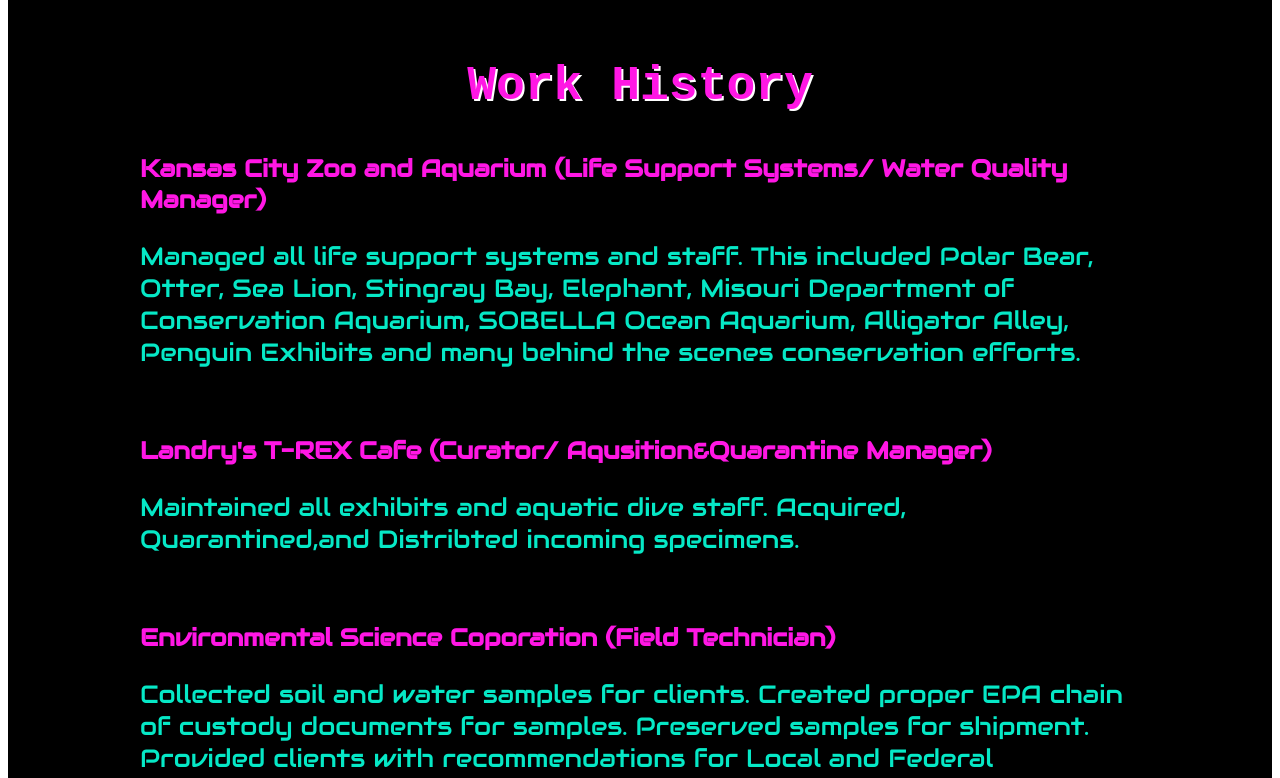
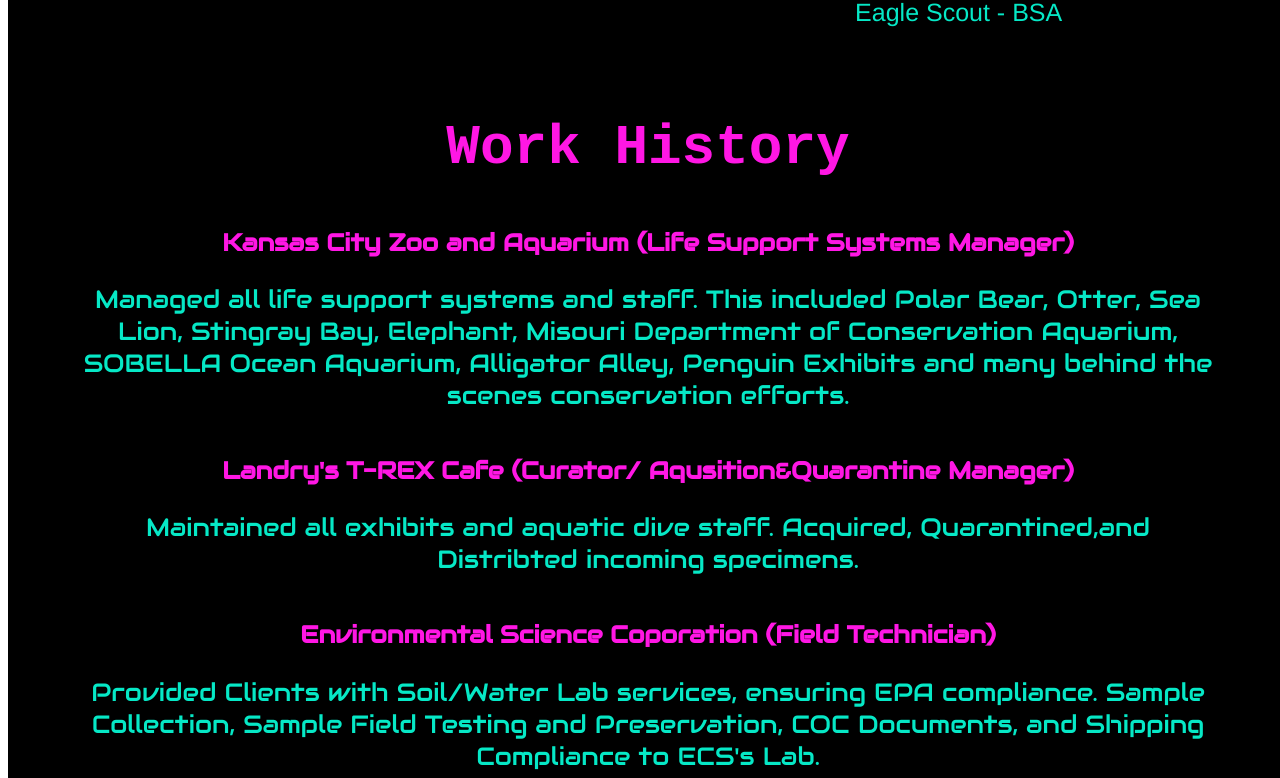
Before and after one commit to RStuckey1/RichardStuckey, a React (Vite) app: page /Resume in a window 1280 px wide. Shown: the part 1681-2459 px from the top of the page. Built offline with nearby package versions, Linux system fonts and the light colour scheme.

Commit message:
layout change for popover

```diff
--- a/src/App.jsx
+++ b/src/App.jsx
@@ -1,11 +1,11 @@
 import { Outlet } from 'react-router-dom'
 import Footer from './Footer'
-import { Navbar } from './components/Navbar'
+import Navbar from './components/Navbar'
 
 
 function App() {
   return (
-    <>
+
 
 
   <div className="portfolio-app">
@@ -19,7 +19,7 @@
       <Footer />
     </div>
   </div>
-  </>
+
   );
 }
 
--- a/src/Footer.jsx
+++ b/src/Footer.jsx
@@ -4,6 +4,7 @@
 import linkedin from './assets/linkedin.png';
 import github from './assets/githubCat.png';
 import { Box } from '@mui/material';
+
 
 function Footer() {
 
@@ -14,7 +15,7 @@
             display: 'flex',
             padding: '80px',
             margin: '10px',
-            justifyContent: 'center',
+            justifyContent: 'space-between',
             alignItems: 'center',
             flexDirection: 'row',
             height: '100px'
@@ -25,7 +26,7 @@
             </Link>
             <p>&copy; {new Date().getFullYear()} Richard Stuckey</p>
             <Link to="https://www.github.com/RStuckey1" target="_blank">
-                <img className="github" src={github} alt="github"></img>
+                <img className="github" src={github} alt="github" width="100px" height="100px"></img>
             </Link>
         </Box>
     </>
--- a/src/Pages/Home.jsx
+++ b/src/Pages/Home.jsx
@@ -5,14 +5,12 @@
 import Popover1 from '../components/Popover1';
 import Popover2 from '../components/Popover2';
 import Popover3 from '../components/Popover3';
-import Popover4 from '../components/Popover4'; // <-- Add this import
 import './Home.css';
 
 const popoverTexts = [
   <Popover2 />,
   <Popover1 />,
-  <Popover3 />,
-  <Popover4 /> // <-- Add new popover for NameWave
+  <Popover3 />, // <-- Add new popover for NameWave
 ];
 
 const Home = () => {
@@ -28,9 +26,9 @@
 
   useEffect(() => {
     const timers = [
-      setTimeout(() => setCanShow(c => [true, c[1], c[2], c[3]]), 2000),
-      setTimeout(() => setCanShow(c => [c[0], true, c[2], c[3]]), 4000),
-      setTimeout(() => setCanShow(c => [c[0], c[1], true, c[3]]), 6000),
+      setTimeout(() => setCanShow(c => [true, c[1], c[2]]), 2000),
+      setTimeout(() => setCanShow(c => [c[0], true, c[2]]), 4000),
+      setTimeout(() => setCanShow(c => [c[0], c[1], true ]), 6000),
     ];
     return () => timers.forEach(clearTimeout);
   }, []);
@@ -51,12 +49,7 @@
       <div className="header">
         {/* NameWave positioned right below NavBar */}
         <div className="home">
-          <div
-            className="wave"
-            ref={popoverRefs[3]}
-            onMouseEnter={() => canShow[3] && setHovered(3)}
-            onMouseLeave={() => setHovered(null)}
-          >
+          <div className="wave">
             <NameWave />
           </div>
         </div>
@@ -84,7 +77,7 @@
             onMouseEnter={() => canShow[2] && setHovered(2)}
             onMouseLeave={() => setHovered(null)}
           >
-            Live Tenaciously<br />
+            Live Fearlessly<br />
           </p>
 
           {hovered !== null && (
@@ -96,8 +89,8 @@
                 transform: 'translate(-50%, -100%)',
                 background: '#000000',
                 padding: '3px 6px',
-                border: '1px solid #cb12b5',
-                borderRadius: '3px',
+                border: '3px solid #ff17e4',
+                borderRadius: '10px',
                 zIndex: 50,
                 minWidth: 180,
                 maxWidth: 600,
--- a/src/Pages/Resume.css
+++ b/src/Pages/Resume.css
@@ -190,10 +190,10 @@
 
 .Work>h2 {
   font-family: 'Courier New', Courier, monospace;
-  font-size:3rem;
+  font-size:3.5rem;
+  font-weight: 900;
   text-align: center;
-  color:#FF17E4;
-  text-shadow: 2px 2px hsl(0, 0%, 100%);
+  color:#ff17e4;
 
 }
 
@@ -203,12 +203,42 @@
 
 .workHistory>h3 {
   color:#FF17E4;
+  margin:0% 5%;
+  justify-content: center;
+  text-align: center;
 }
 
 .workHistory2>h3 {
   color:#FF17E4;
+  margin:0% 5%;
+  justify-content: center;
+  text-align: center;
 }
 
 .workHistory3>h3 {
-  color:#ff17e4;
+  color:#FF17E4;
+  margin:0% 5%;
+  justify-content: center;
+  text-align: center;
 }
+
+.workHistory3>p {
+  color:#06e8c6;
+  margin:2% 5%;
+  justify-content: center;
+  text-align: center;
+}
+
+.workHistory2>p {
+  color:#06e8c6;
+  margin:2% 5%;
+  justify-content: center;
+  text-align: center;
+}
+
+.workHistory>p {
+  color:#06e8c6;
+  margin:2% 5%;
+  justify-content: center;
+  text-align: center;
+}
--- a/src/Pages/Resume.jsx
+++ b/src/Pages/Resume.jsx
@@ -203,14 +203,12 @@
                             <li>Adaptable Creativity</li>
                             <li>Collaborative</li>
                             <li>Critical Thinker</li>
-                            <li>Emotionally Intelligent</li>
+
                         </ul>
                     </div>
                     <div className="skills">
                         <h2>Technical Skills</h2>
                         <ul className="skills">
-                            <li>Front-End Web Design</li>
-                            <li>Database Design</li>
                             <li>Full-Stack Programming</li>
                             <li>UX/UI</li>
                             <li>RESTful APIs</li>
@@ -248,7 +246,7 @@
                 <div className="Work">
                     <h2>Work History</h2>
                     <div className="workHistory">
-                        <h3>Kansas City Zoo and Aquarium (Life Support Systems/ Water Quality Manager)</h3>
+                        <h3>Kansas City Zoo and Aquarium (Life Support Systems Manager)</h3>
                         <p>Managed all life support systems and staff. This included Polar Bear, Otter, Sea Lion, Stingray Bay, Elephant, Misouri Department of Conservation Aquarium, SOBELLA Ocean Aquarium, Alligator Alley, Penguin Exhibits and many behind the scenes conservation efforts.</p>
                         <br></br>
                     <div className="workHistory2">
@@ -258,7 +256,7 @@
                     </div>
                     <div className="workHistory3">
                         <h3>Environmental Science Coporation (Field Technician)</h3>
-                        <p>Collected soil and water samples for clients. Created proper EPA chain of custody documents for samples. Preserved samples for shipment. Provided clients with recommendations for Local and Federal compliance. </p>
+                        <p>Provided Clients with Soil/Water Lab services, ensuring EPA compliance. Sample Collection, Sample Field Testing and Preservation, COC Documents, and Shipping Compliance to ECS's Lab.   </p>
                         <br></br>
                     </div>
                     </div>
--- a/src/components/Popover2.jsx
+++ b/src/components/Popover2.jsx
@@ -5,9 +5,8 @@
 
         <>
             <div className="Popover">
-              <p>I want to create a world where</p>
-              <p>technology brings us together,</p>
-              <p> not apart</p>
+              <p>Creating a world where</p>
+              <p>people unite</p>
             </div>
         </>
     )
--- a/src/components/Popover4.jsx
+++ /dev/null
@@ -1,13 +0,0 @@
-
-
-function Popover4() {
-  return (
-    <div className="Popover">
-      <p>
-        Multi-Disciplinary Solutions Engineer
-      </p>
-    </div>
-  );
-}
-
-export default Popover4;
--- a/src/index.css
+++ b/src/index.css
@@ -1,4 +1,10 @@
-
+#root {
+  width:100vw;
+  height:100vh;
+  background: #000000;
+  margin:0;
+  box-sizing: border-box;
+}
 
 
 
@@ -30,7 +36,6 @@
 
 .outlet {
   grid-area: main;
-  max-width:1000px;
 }
 
 .footer{
@@ -87,7 +92,7 @@
 
 
 .Popover>p {
-  color: #0a32c1;
+  color: #0080ff;
   font-size: 1.5rem;
 }
 
```
Also changed, not shown: 1 other file (tests, documents, lock files or other folders).
